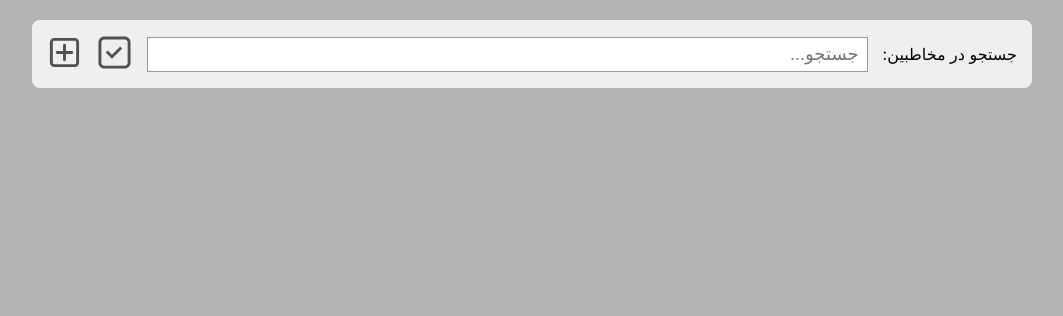
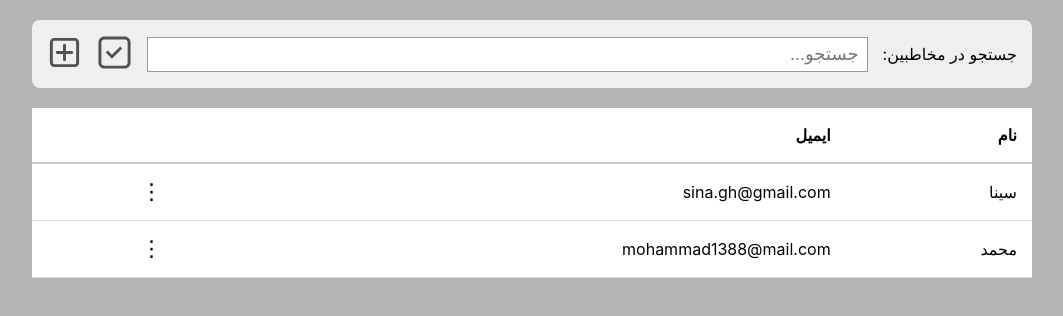
Before and after one commit to Zohre-abbasi/bootcamp-practice, a React (Vite) app in the folder zohre-abasi-week14/: page / in a window 1280 px wide. Shown: the top 316 px of the page, without its empty margins (108-1171 px from the left). Built offline with nearby package versions, Linux system fonts and the light colour scheme.

Commit message:
create contact table component and add table styling

```diff
--- a/zohre-abasi-week14/src/App.jsx
+++ b/zohre-abasi-week14/src/App.jsx
@@ -1,9 +1,23 @@
 import Header from "./components/Header.jsx";
+import ContactTable from "./components/ContactTable.jsx";
 import { useState } from "react";
 function App() {
   const [search, setSearch] = useState("");
   const [isFormOpen, setIsFormOpen] = useState(false);
   const [isSelectionMode, setIsSelectionMode] = useState(false);
+  const [contacts,setContacts]=useState([{
+    id:1,
+    fullName:"سینا",
+    email:"sina.gh@gmail.com",
+    job:"برنامه نویس",
+    phone:"091200000000",
+  },{
+    id:2,
+    fullName:"محمد",
+    email:"mohammad1388@mail.com",
+    job:"طراح",
+    phone:"09120111111",
+  }])
 
   const openForm = () => {
     setIsFormOpen(true);
@@ -22,6 +36,7 @@ function App() {
         openForm={openForm}
         toggleSelectionMode={toggleSelectionMode}
       />
+      <ContactTable contacts={contacts} isSelectionMode={isSelectionMode}/>
     </>
   );
 }
--- /dev/null
+++ b/zohre-abasi-week14/src/components/ContactTable.jsx
@@ -0,0 +1,74 @@
+import styles from "./ContactTable.module.css";
+
+function ContactTable({
+  contacts,
+  isSelectionMode,
+}) {
+  return (
+    <table className={styles.table}>
+
+      <thead >
+
+        <tr >
+
+          {isSelectionMode && <th></th>}
+
+          <th>نام</th>
+
+          <th>ایمیل</th>
+
+          <th></th>
+
+        </tr>
+
+      </thead>
+
+      <tbody>
+
+        {contacts.map((contact) => (
+
+          <tr key={contact.id}>
+
+            {isSelectionMode && (
+
+              <td>
+
+                <input type="checkbox" />
+
+              </td>
+
+            )}
+
+            <td>
+
+              {contact.fullName}
+
+            </td>
+
+            <td>
+
+              {contact.email}
+
+            </td>
+
+            <td>
+
+              <button>
+
+                ⋮
+
+              </button>
+
+            </td>
+
+          </tr>
+
+        ))}
+
+      </tbody>
+
+    </table>
+  );
+}
+
+export default ContactTable;
--- /dev/null
+++ b/zohre-abasi-week14/src/components/ContactTable.module.css
@@ -0,0 +1,49 @@
+.table{
+
+width:100%;
+
+border-collapse:collapse;
+
+margin-top:20px;
+
+background:white;
+direction:rtl;
+
+}
+
+.table th{
+
+padding:15px;
+
+text-align:right;
+
+border-bottom:2px solid #ccc;
+/* white-space: nowrap; */
+
+}
+
+.table td{
+
+padding:15px;
+
+border-bottom:1px solid #ddd;
+
+}
+
+.table button{
+
+background:none;
+
+border:none;
+
+font-size:22px;
+
+cursor:pointer;
+
+}
+
+.table tr:hover{
+
+background:#f5f5f5;
+
+}
```
